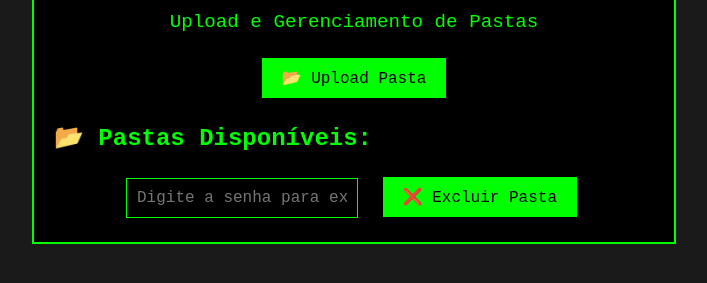
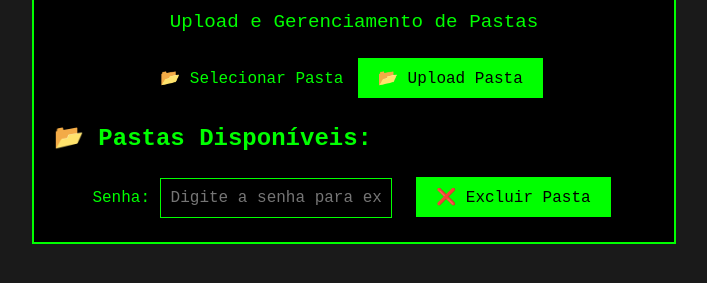
Before and after one commit to aglaessio/base_registro_iw, a plain HTML site: page index.html in a window 1280 px wide. Shown: the part 351-634 px from the top of the page, without its empty margins (286-993 px from the left). Drawn offline with Linux system fonts and the light colour scheme; no server answers.

Commit message:
Update index.html

```diff
--- a/index.html
+++ b/index.html
@@ -13,6 +13,9 @@
 
         <!-- Área de Upload -->
         <div class="upload-section">
+            <label for="folderInput" class="custom-file-upload">
+                📂 Selecionar Pasta
+            </label>
             <input type="file" id="folderInput" webkitdirectory directory multiple>
             <button onclick="uploadFolder()">📂 Upload Pasta</button>
         </div>
@@ -25,6 +28,7 @@
 
         <!-- Área de Exclusão (protegida por senha) -->
         <div class="delete-section">
+            <label for="passwordInput">Senha:</label>
             <input type="password" id="passwordInput" placeholder="Digite a senha para excluir">
             <button onclick="deleteFolder()">❌ Excluir Pasta</button>
         </div>
```
